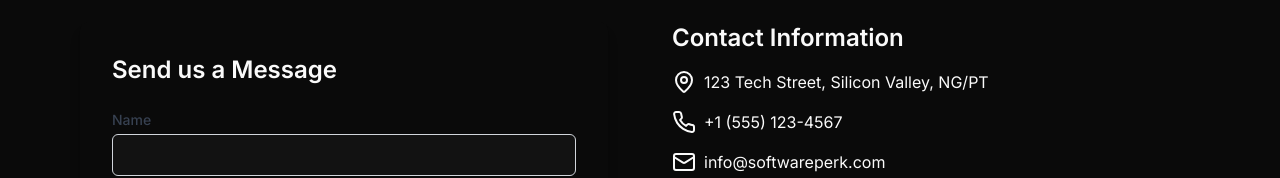
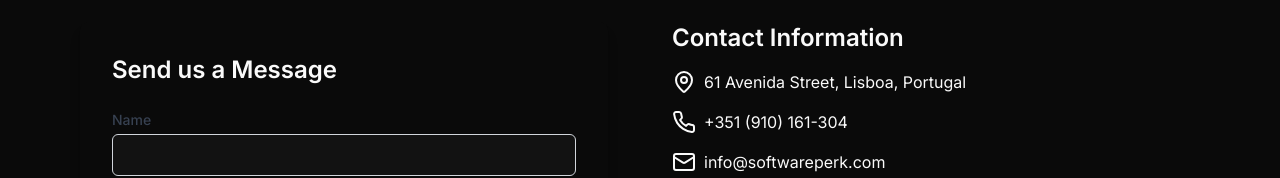
Before and after one commit to Mayor-Rhymes/software-perk, a Next.js app: page /contact in a window 1280 px wide. Shown: the part 278-456 px from the top of the page. Built offline with nearby package versions, Linux system fonts and the light colour scheme; no server answers.

Commit message:
update contact information on ContactPage

```diff
--- a/src/app/contact/page.tsx
+++ b/src/app/contact/page.tsx
@@ -92,11 +92,11 @@ export default function ContactPage() {
             </h2>
             <div className="space-y-4">
               <p className="flex items-center">
-                <MapPin className="mr-2" /> 123 Tech Street, Silicon Valley,
-                NG/PT
+                <MapPin className="mr-2" /> 61 Avenida Street, Lisboa,
+                Portugal
               </p>
               <p className="flex items-center">
-                <Phone className="mr-2" /> +1 (555) 123-4567
+                <Phone className="mr-2" /> +351 (910) 161-304
               </p>
               <p className="flex items-center">
                 <Mail className="mr-2" /> info@softwareperk.com
```
